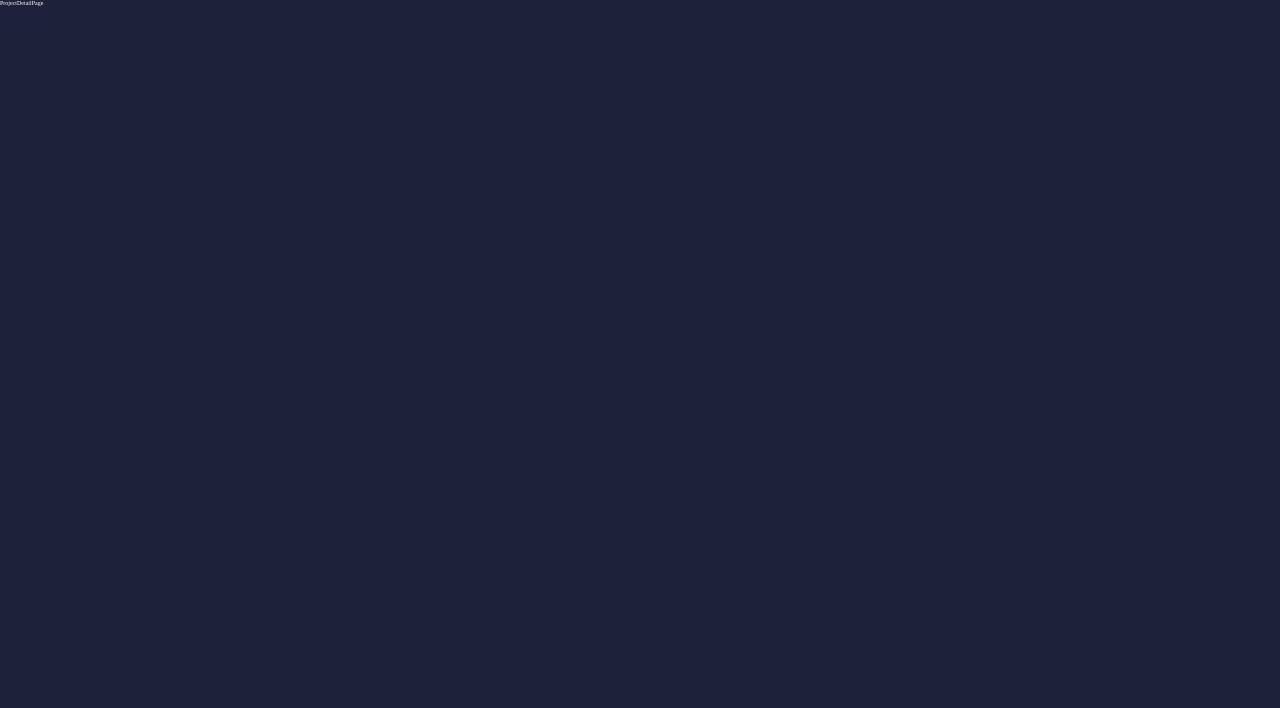
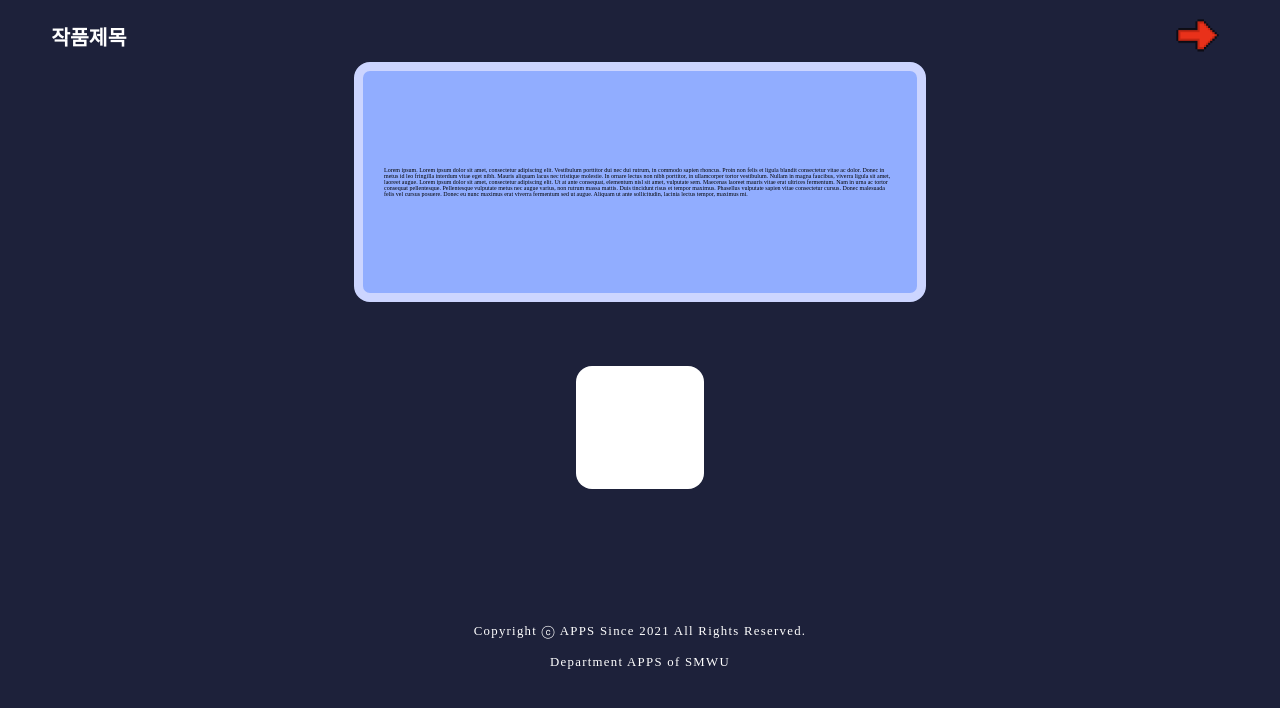
Before and after one commit to 22-APPS-Exhibition/apps-exhibition-webpage, a React (Create React App) app: page /projects/1 in a window 1280 px wide. Shown: the top 708 px of the page. Built offline with nearby package versions, Linux system fonts and the light colour scheme; a web font is replaced by a local one.

Commit message:
Feat: 프로젝트 상세 페이지

```diff
--- a/src/pages/ProjectDetailPage.tsx
+++ b/src/pages/ProjectDetailPage.tsx
@@ -1,5 +1,52 @@
 import React from "react";
+import styled from "styled-components";
+import DescribeBox from "../components/common/DescribeBox";
+import Footer from "../components/common/Footer";
+import Header from "../components/common/Header";
 
 export default function ProjectDetailPage() {
-  return <div>ProjectDetailPage</div>;
+  return (
+    <ProjectWrapper>
+      <Header margin={4.5}>
+        <h1>작품제목</h1>
+      </Header>
+      <DescribeBox>
+        Lorem ipsum. Lorem ipsum dolor sit amet, consectetur adipiscing elit. Vestibulum porttitor dui nec dui rutrum,
+        in commodo sapien rhoncus. Proin non felis et ligula blandit consectetur vitae ac dolor. Donec in metus id leo
+        fringilla interdum vitae eget nibh. Mauris aliquam lacus nec tristique molestie. In ornare lectus non nibh
+        porttitor, in ullamcorper tortor vestibulum. Nullam in magna faucibus, viverra ligula sit amet, laoreet augue.
+        Lorem ipsum dolor sit amet, consectetur adipiscing elit. Ut at ante consequat, elementum nisl sit amet,
+        vulputate sem. Maecenas laoreet mauris vitae erat ultrices fermentum. Nam in urna ac tortor consequat
+        pellentesque. Pellentesque vulputate metus nec augue varius, non rutrum massa mattis. Duis tincidunt risus et
+        tempor maximus. Phasellus vulputate sapien vitae consectetur cursus. Donec malesuada felis vel cursus posuere.
+        Donec eu nunc maximus erat viverra fermentum sed ut augue. Aliquam ut ante sollicitudin, lacinia lectus tempor,
+        maximus mi.
+      </DescribeBox>
+      <DetailContainer></DetailContainer>
+      <Footer />
+    </ProjectWrapper>
+  );
 }
+
+const ProjectWrapper = styled.section`
+  display: flex;
+  flex-direction: column;
+  align-items: center;
+
+  padding: 0 16rem;
+
+  font-family: "Archivo";
+`;
+
+const DetailContainer = styled.section`
+  display: grid;
+  grid-template-columns: repeat(2, 1fr);
+  grid-gap: 23.4rem 6.4rem;
+  margin-top: 20rem;
+  padding: 19.3rem 16.8rem;
+
+  border-radius: 5rem;
+  background-color: white;
+`;
+
+// detail box, video 공용으로 빼기
```
